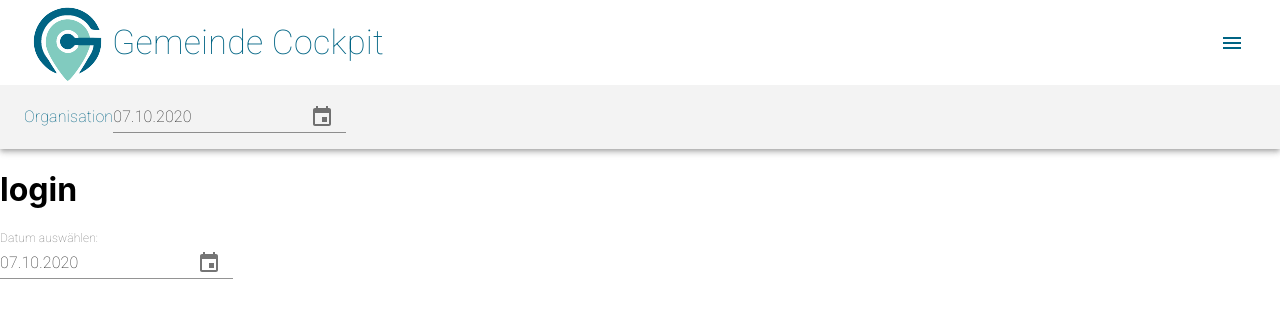
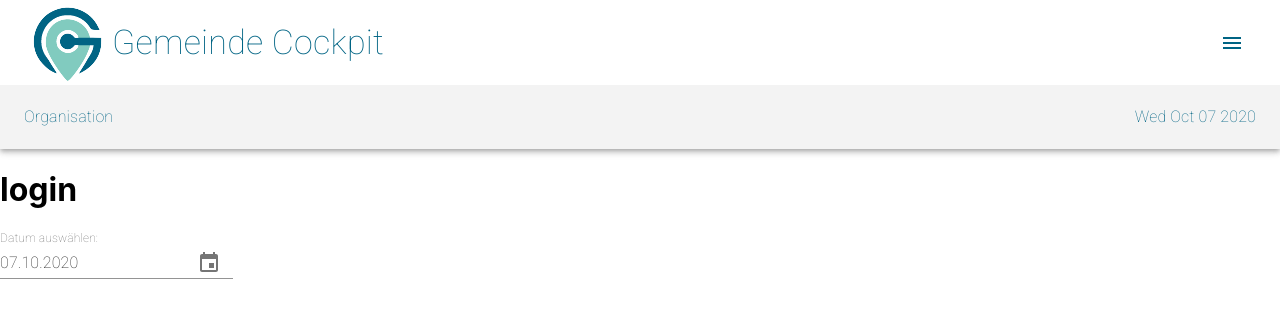
Before and after one commit to gemeindecockpit/data-input, a React (Create React App) app: page / in a window 1280 px wide. Shown: the top 318 px of the page. Built offline with nearby package versions, Linux system fonts and the light colour scheme.

Commit message:
added date to second header

```diff
--- a/src/App.js
+++ b/src/App.js
@@ -13,7 +13,7 @@ function App() {
 
   return (
     <div>
-      <Header></Header>
+      <Header chosenDate={new Date()}></Header>
       <ContentRouter />
       <Datepicker onChange={onDateChange} label="Datum auswählen:"></Datepicker>
     </div>
--- a/src/Header/Header.js
+++ b/src/Header/Header.js
@@ -10,6 +10,7 @@ import gclogo from '../gc.png'
 import { isWithinInterval } from 'date-fns';
 import MenuItem from '@material-ui/core/MenuItem';
 import Datepicker from '../Datepicker/Datepicker';
+
 
 const useStyles = makeStyles((theme) => ({
     root: {
@@ -33,7 +34,10 @@ const useStyles = makeStyles((theme) => ({
     }
 }));
 
-export default function DenseAppBar() {
+export default function DenseAppBar(props) {
+
+
+
     const classes = useStyles();
 
     const [anchorEl, setAnchorEl] = React.useState(null);
@@ -87,7 +91,7 @@ export default function DenseAppBar() {
                 <Typography className={classes.text}>
                         Organisation
                     </Typography>
-                <Datepicker className={classes.dateText} ></Datepicker>
+                    <Typography className={classes.dateText} >{props.chosenDate.toDateString()}</Typography>
                 </Toolbar>
             </AppBar>
         </div>
```
